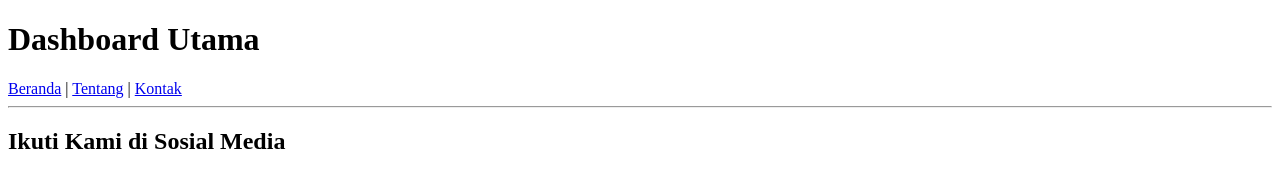
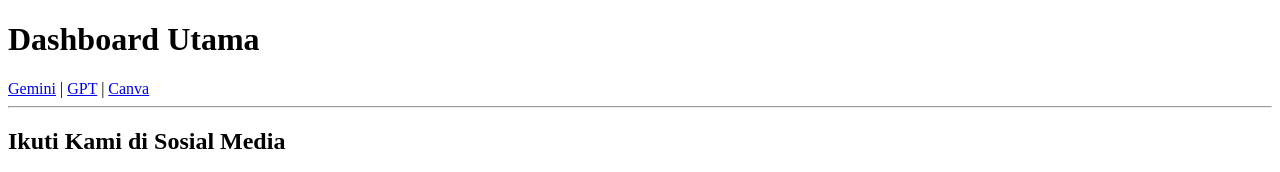
Before and after one commit to RhenaRani/Tugas2_RhenaRani_XII3, a plain HTML site: page index.html in a window 1280 px wide. Shown: the top 172 px of the page. Drawn offline with Linux system fonts and the light colour scheme.

Commit message:
Perubahan Coding

```diff
--- a/index.html
+++ b/index.html
@@ -10,9 +10,9 @@
     <header>
         <h1>Dashboard Utama</h1>
         <nav>
-            <a href="#">Beranda</a> |
-            <a href="#">Tentang</a> |
-            <a href="#">Kontak</a>
+            <a href="#">Gemini</a> |
+            <a href="#">GPT</a> |
+            <a href="#">Canva</a>
         </nav>
         <hr>
     </header>
```
